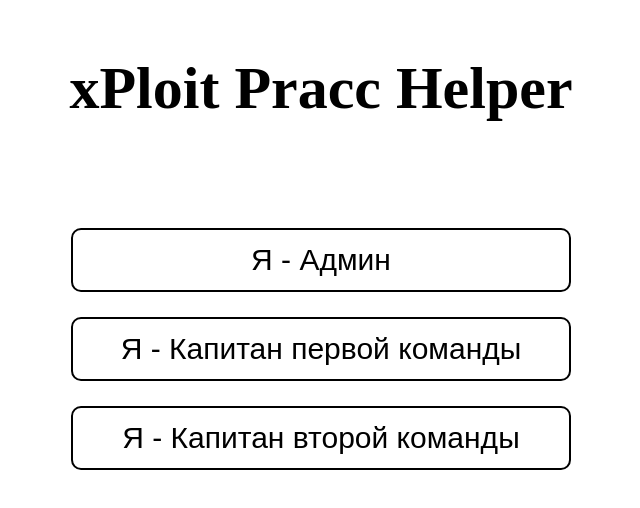
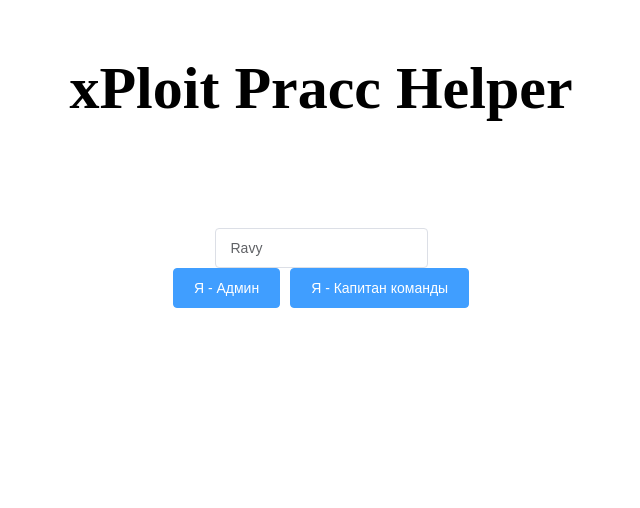
Before and after one commit to Rovniy/csgo_tournament, a Nuxt app: page / in a window 1280 px wide. Shown: the top 508 px of the page, without its empty margins (319-959 px from the left). Built offline with nearby package versions, Linux system fonts and the light colour scheme; no server answers.

Commit message:
Server v2

```diff
--- a/pages/index.vue
+++ b/pages/index.vue
@@ -1,10 +1,12 @@
 <template>
   <div class="container">
     <h1 class="title">xPloit Pracc Helper</h1>
+    <div>
+      <el-input v-model="name" />
+    </div>
     <div class="block">
-      <button class="block-button" @click="joinAsAdmin">Я - Админ</button>
-      <button class="block-button" @click="joinAsCaptainFirst">Я - Капитан <span class="block-button_colored">первой</span> команды</button>
-      <button class="block-button" @click="joinAsCaptainSecond">Я - Капитан <span class="block-button_colored">второй</span> команды</button>
+      <el-button type="primary" @click="joinAsAdmin" :disabled="isNoName">Я - Админ</el-button>
+      <el-button type="primary" @click="joinAsCaptain" :disabled="isNoName">Я - Капитан команды</el-button>
     </div>
   </div>
 </template>
@@ -13,21 +15,28 @@
 export default {
   data () {
     return {
-
+      name: 'Ravy'
     }
   },
   computed: {
-
+    isNoName() {
+      return this.name.length < 3
+    }
   },
   methods: {
     joinAsAdmin() {
+      this.$socket.emit('msg', {
+        type: 'ADMIN_ENTER',
+        name: this.name
+      })
       console.log('click-admin')
     },
-    joinAsCaptainFirst() {
+    joinAsCaptain() {
+      this.$socket.emit('msg', {
+        type: 'CAPTAIN_ENTER',
+        name: this.name
+      })
       console.log('click-cap1')
-    },
-    joinAsCaptainSecond() {
-      console.log('click-cap2')
     }
   },
   beforeMount () {
@@ -67,19 +76,4 @@ export default {
   font-size: 60px
   line-height: 80px
   margin-bottom: 100px
-.block
-  display: flex
-  flex-direction: column
-
-  &-button
-    font-size: 30px
-    line-height: 40px
-    margin-bottom: 25px
-    width: 500px
-    border: 2px solid black
-    border-radius: 10px
-    padding: 10px 0
-    background-color: white
-    &:hover
-      background-color: #f7f8fb
 </style>
```
Also changed, not shown: ws-server.js (+65 -22 lines).
